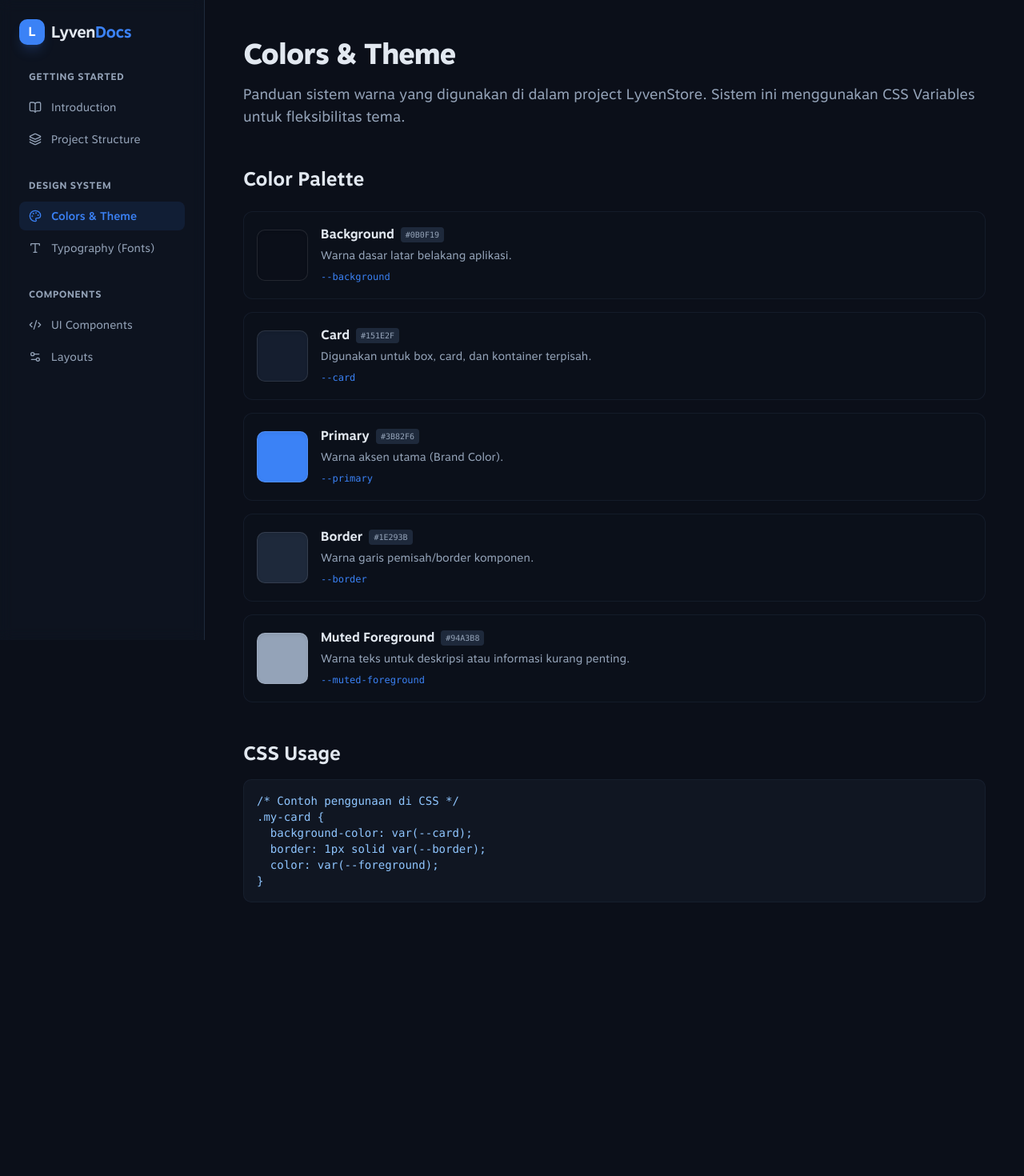
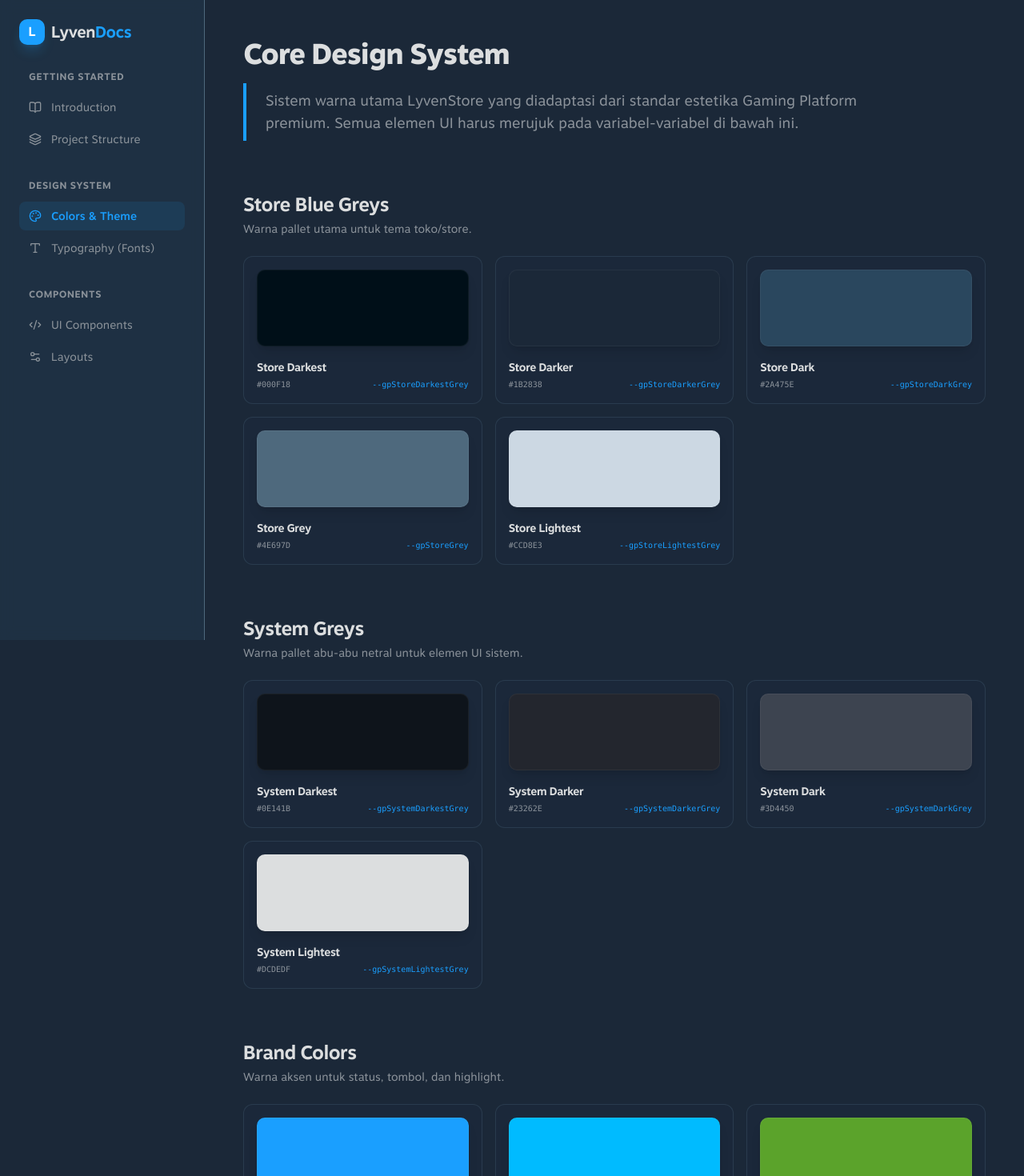
Before and after one commit to sayyidusy15/eldorado, a Next.js app: page /documentation/design-system in a window 1280 px wide. Shown: the top 1470 px of the page at 80% size. Before the commit the page ends 1176 px from the top, so only its background shows below. Built offline with nearby package versions, Linux system fonts and the light colour scheme.

Commit message:
colors setup

```diff
--- a/src/app/documentation/design-system/page.tsx
+++ b/src/app/documentation/design-system/page.tsx
@@ -1,58 +1,90 @@
 /**
- * Halaman dokumentasi Design System (Colors).
+ * Halaman dokumentasi Design System (Steam Inspired Core Colors).
  */
 export default function DesignSystemPage() {
-  const colors = [
-    { name: "Background", variable: "--background", hex: "#0b0f19", description: "Warna dasar latar belakang aplikasi." },
-    { name: "Card", variable: "--card", hex: "#151e2f", description: "Digunakan untuk box, card, dan kontainer terpisah." },
-    { name: "Primary", variable: "--primary", hex: "#3b82f6", description: "Warna aksen utama (Brand Color)." },
-    { name: "Border", variable: "--border", hex: "#1e293b", description: "Warna garis pemisah/border komponen." },
-    { name: "Muted Foreground", variable: "--muted-foreground", hex: "#94a3b8", description: "Warna teks untuk deskripsi atau informasi kurang penting." },
+  const sections = [
+    {
+      title: "Store Blue Greys",
+      description: "Warna pallet utama untuk tema toko/store.",
+      colors: [
+        { name: "Store Darkest", var: "--gpStoreDarkestGrey", hex: "#000F18" },
+        { name: "Store Darker", var: "--gpStoreDarkerGrey", hex: "#1B2838" },
+        { name: "Store Dark", var: "--gpStoreDarkGrey", hex: "#2A475E" },
+        { name: "Store Grey", var: "--gpStoreGrey", hex: "#4e697d" },
+        { name: "Store Lightest", var: "--gpStoreLightestGrey", hex: "#CCD8E3" },
+      ]
+    },
+    {
+      title: "System Greys",
+      description: "Warna pallet abu-abu netral untuk elemen UI sistem.",
+      colors: [
+        { name: "System Darkest", var: "--gpSystemDarkestGrey", hex: "#0E141B" },
+        { name: "System Darker", var: "--gpSystemDarkerGrey", hex: "#23262E" },
+        { name: "System Dark", var: "--gpSystemDarkGrey", hex: "#3D4450" },
+        { name: "System Lightest", var: "--gpSystemLightestGrey", hex: "#DCDEDF" },
+      ]
+    },
+    {
+      title: "Brand Colors",
+      description: "Warna aksen untuk status, tombol, dan highlight.",
+      colors: [
+        { name: "GP Blue", var: "--gpColor-Blue", hex: "#1A9FFF" },
+        { name: "GP Blue Hi", var: "--gpColor-BlueHi", hex: "#00BBFF" },
+        { name: "GP Green", var: "--gpColor-Green", hex: "#5ba32b" },
+        { name: "GP Orange", var: "--gpColor-Orange", hex: "#E35E1C" },
+        { name: "GP Red", var: "--gpColor-Red", hex: "#D94126" },
+      ]
+    }
   ];
 
   return (
-    <div className="space-y-12">
+    <div className="space-y-16">
       <section>
-        <h1 className="text-4xl font-extrabold tracking-tight mb-4">Colors & Theme</h1>
-        <p className="text-muted-foreground text-lg">
-          Panduan sistem warna yang digunakan di dalam project LyvenStore. Sistem ini menggunakan
-          CSS Variables untuk fleksibilitas tema.
+        <h1 className="text-4xl font-extrabold tracking-tight mb-4">Core Design System</h1>
+        <p className="text-muted-foreground text-lg max-w-3xl border-l-4 border-primary pl-6 py-2">
+          Sistem warna utama LyvenStore yang diadaptasi dari standar estetika Gaming Platform premium.
+          Semua elemen UI harus merujuk pada variabel-variabel di bawah ini.
         </p>
       </section>
 
-      <section className="space-y-6">
-        <h2 className="text-2xl font-bold">Color Palette</h2>
-        <div className="grid gap-4">
-          {colors.map((color) => (
-            <div key={color.variable} className="flex flex-col md:flex-row md:items-center gap-4 p-4 rounded-xl border border-border/50 bg-secondary/5">
+      {sections.map((section, idx) => (
+        <section key={idx} className="space-y-6">
+          <div className="space-y-1">
+            <h2 className="text-2xl font-bold tracking-tight">{section.title}</h2>
+            <p className="text-muted-foreground text-sm">{section.description}</p>
+          </div>
+
+          <div className="grid gap-4 sm:grid-cols-2 lg:grid-cols-3">
+            {section.colors.map((color) => (
+              <div key={color.var} className="group relative p-4 rounded-xl border border-border/30 bg-secondary/5 hover:bg-secondary/10 transition-colors">
                 <div
-                className="w-16 h-16 rounded-lg shadow-inner border border-white/10"
-                style={{ backgroundColor: `var(${color.variable})` }}
+                  className="w-full h-24 rounded-lg mb-4 shadow-lg border border-white/5"
+                  style={{ backgroundColor: `var(${color.var})` }}
                 />
-              <div className="flex-1">
-                <div className="flex items-center gap-2 mb-1">
-                  <h3 className="font-bold">{color.name}</h3>
-                  <code className="text-[10px] bg-secondary px-1.5 py-0.5 rounded text-muted-foreground uppercase">{color.hex}</code>
+                <div className="space-y-1">
+                  <h3 className="font-bold text-sm tracking-tight">{color.name}</h3>
+                  <div className="flex items-center justify-between text-[10px] font-mono">
+                    <span className="text-muted-foreground uppercase">{color.hex}</span>
+                    <span className="text-primary">{color.var}</span>
                   </div>
-                <p className="text-sm text-muted-foreground mb-1">{color.description}</p>
-                <code className="text-xs text-primary">{color.variable}</code>
                 </div>
               </div>
             ))}
           </div>
         </section>
+      ))}
 
       <section className="space-y-4">
-        <h2 className="text-2xl font-bold">CSS Usage</h2>
-        <div className="p-4 rounded-lg bg-secondary/30 font-mono text-sm border border-border/50 text-blue-300">
-          <pre>
-{`/* Contoh penggunaan di CSS */
-.my-card {
-  background-color: var(--card);
-  border: 1px solid var(--border);
-  color: var(--foreground);
-}`}
-          </pre>
+        <h2 className="text-2xl font-bold">Gradients</h2>
+        <div className="grid gap-6 md:grid-cols-2">
+          <div className="space-y-3">
+            <p className="text-xs text-muted-foreground font-mono">--gpGradient-StoreBackground</p>
+            <div className="h-32 rounded-xl border border-border/50" style={{ backgroundImage: "var(--gpGradient-StoreBackground)" }} />
+          </div>
+          <div className="space-y-3">
+            <p className="text-xs text-muted-foreground font-mono">--gpGradient-LibraryBackground</p>
+            <div className="h-32 rounded-xl border border-border/50" style={{ backgroundImage: "var(--gpGradient-LibraryBackground)" }} />
+          </div>
         </div>
       </section>
     </div>
--- a/src/app/globals.css
+++ b/src/app/globals.css
@@ -1,50 +1,118 @@
 @import "tailwindcss";
 
 :root {
-  /* Dark mode by default for gaming marketplace */
-  --background: #0b0f19; /* Very dark blue, almost black */
-  --foreground: #e2e8f0; /* slate-200 */
+  /* --- STEAM INSPIRED DESIGN SYSTEM (BASE) --- */
 
-  /* Theme Colors (Steam/Eldorado inspired) */
-  --primary: #3b82f6; /* bright blue */
+  /* System greys */
+  --gpSystemLightestGrey: #DCDEDF;
+  --gpSystemLighterGrey: #B8BCBF;
+  --gpSystemLightGrey: #8B929A;
+  --gpSystemGrey: #67707B;
+  --gpSystemDarkGrey: #3D4450;
+  --gpSystemDarkerGrey: #23262E;
+  --gpSystemDarkestGrey: #0E141B;
+
+  /* Store blue greys */
+  --gpStoreLightestGrey: #CCD8E3;
+  --gpStoreLighterGrey: #A7BACC;
+  --gpStoreLightGrey: #7C8EA3;
+  --gpStoreGrey: #4e697d;
+  --gpStoreDarkGrey: #2A475E;
+  --gpStoreDarkerGrey: #1B2838;
+  --gpStoreDarkestGrey: #000F18;
+
+  /* Colours */
+  --gpColor-Blue: #1A9FFF;
+  --gpColor-BlueHi: #00BBFF;
+  --gpColor-Green: #5ba32b;
+  --gpColor-GreenHi: #59BF40;
+  --gpColor-Orange: #E35E1C;
+  --gpColor-Red: #D94126;
+  --gpColor-RedHi: #EE563B;
+  --gpColor-DustyBlue: #417a9b;
+  --gpColor-LightBlue: #B3DFFF;
+  --gpColor-Yellow: #FFC82C;
+  --gpColor-ChalkyBlue: #66C0F4;
+
+  /* Backgrounds & Opacities */
+  --gpBackground-LightSofter: #6998bb24;
+  --gpBackground-LightSoft: #3b5a7280;
+  --gpBackground-LightMedium: #678BA670;
+  --gpBackground-LightHard: #93B8D480;
+  --gpBackground-LightHarder: #aacce6a6;
+
+  --gpBackground-DarkSofter: #0e141b33;
+  --gpBackground-DarkSoft: #0e141b66;
+  --gpBackground-DarkMedium: #0e141b99;
+  --gpBackground-DarkHard: #0e141bcc;
+
+  --gpBackground-Neutral-LightSofter: rgba(235, 246, 255, 0.10);
+  --gpBackground-Neutral-LightSoft: rgba(235, 246, 255, 0.20);
+  --gpBackground-Neutral-LightMedium: rgba(235, 246, 255, 0.30);
+  --gpBackground-Neutral-LightHard: rgba(235, 246, 255, 0.40);
+  --gpBackground-Neutral-LightHarder: rgba(235, 246, 255, 0.50);
+
+  /* Gradients */
+  --gpGradient-StoreBackground: linear-gradient(180deg, var(--gpStoreDarkGrey) 0%, var(--gpStoreDarkerGrey) 80%);
+  --gpGradient-LibraryBackground: radial-gradient(farthest-corner at 40px 40px,#3D4450 0%, #23262E 80%);
+
+  /* --- UI MAPPING (Tailwind Compatibility) --- */
+  --background: var(--gpStoreDarkerGrey);
+  --foreground: var(--gpSystemLightestGrey);
+
+  --primary: var(--gpColor-Blue);
   --primary-foreground: #ffffff;
 
-  --secondary: #1e293b; /* slate-800 - for inputs/secondary buttons */
-  --secondary-foreground: #f8fafc; /* slate-50 */
+  --secondary: var(--gpStoreDarkGrey);
+  --secondary-foreground: var(--gpStoreLightestGrey);
 
-  --card: #151e2f; /* slightly lighter dark blue */
-  --card-foreground: #e2e8f0;
+  --card: var(--gpStoreDarkGrey);
+  --card-foreground: var(--gpSystemLightestGrey);
 
-  --border: #1e293b; /* slate-800 */
-  --ring: #3b82f6;
+  --border: var(--gpStoreGrey);
+  --ring: var(--gpColor-BlueHi);
 
-  --destructive: #ef4444; /* red-500 */
-  --destructive-foreground: #f8fafc;
+  --destructive: var(--gpColor-Red);
+  --destructive-foreground: #ffffff;
 
-  --muted: #0f172a; /* slate-900 */
-  --muted-foreground: #94a3b8; /* slate-400 */
+  --muted: var(--gpSystemDarkerGrey);
+  --muted-foreground: var(--gpSystemLightGrey);
 
   --radius: 0.5rem;
 }
 
 @theme inline {
+  /* Standard UI Colors */
   --color-background: var(--background);
   --color-foreground: var(--foreground);
-
   --color-primary: var(--primary);
-  --color-primary-foreground: var(--primary-foreground);
-
   --color-secondary: var(--secondary);
-  --color-secondary-foreground: var(--secondary-foreground);
-
   --color-card: var(--card);
-  --color-card-foreground: var(--card-foreground);
-
   --color-border: var(--border);
   --color-destructive: var(--destructive);
   --color-muted: var(--muted);
   --color-muted-foreground: var(--muted-foreground);
   --color-ring: var(--ring);
+
+  /* Full GP Palette for Tailwind */
+  --color-gp-blue: var(--gpColor-Blue);
+  --color-gp-blue-hi: var(--gpColor-BlueHi);
+  --color-gp-green: var(--gpColor-Green);
+  --color-gp-orange: var(--gpColor-Orange);
+  --color-gp-red: var(--gpColor-Red);
+  --color-gp-yellow: var(--gpColor-Yellow);
+
+  --color-gp-system-lightest: var(--gpSystemLightestGrey);
+  --color-gp-system-light: var(--gpSystemLightGrey);
+  --color-gp-system-grey: var(--gpSystemGrey);
+  --color-gp-system-darker: var(--gpSystemDarkerGrey);
+  --color-gp-system-darkest: var(--gpSystemDarkestGrey);
+
+  --color-gp-store-lightest: var(--gpStoreLightestGrey);
+  --color-gp-store-grey: var(--gpStoreGrey);
+  --color-gp-store-dark: var(--gpStoreDarkGrey);
+  --color-gp-store-darker: var(--gpStoreDarkerGrey);
+  --color-gp-store-darkest: var(--gpStoreDarkestGrey);
 
   --radius-sm: calc(var(--radius) - 2px);
   --radius-md: var(--radius);
@@ -57,4 +125,6 @@
 body {
   background-color: var(--background);
   color: var(--foreground);
+  background-image: var(--gpGradient-StoreBackground);
+  background-attachment: fixed;
 }
--- a/src/app/page.tsx
+++ b/src/app/page.tsx
@@ -1,7 +1,22 @@
 export default function Home() {
   return (
-    <div className="flex items-center justify-center min-h-[50vh]">
-      <h1 className="text-2xl font-bold text-muted-foreground italic">Kosongan...</h1>
+    <div className="flex-1 flex flex-col items-center justify-center p-8 text-center">
+      <div className="w-24 h-24 rounded-3xl bg-gp-blue flex items-center justify-center text-4xl font-black text-white shadow-2xl shadow-gp-blue/20 mb-8 border border-gp-blue-hi/50 animate-pulse">
+        L
+      </div>
+      <h1 className="text-5xl font-black tracking-tighter mb-4 bg-clip-text text-transparent bg-gradient-to-b from-white to-gp-store-lightest">
+        LYVENSTORE
+      </h1>
+      <p className="text-gp-system-light max-w-md leading-relaxed mb-8">
+        Base styling berhasil diaplikasikan menggunakan core colors sistem Steam.
+        Siap untuk membangun marketplace digital game kelas dunia.
+      </p>
+
+      <div className="flex gap-4">
+        <div className="px-6 py-2 rounded-full bg-gp-store-dark border border-gp-store-grey text-xs font-bold text-gp-store-lightest uppercase tracking-widest">
+          Base Setup Ready
+        </div>
+      </div>
     </div>
   );
 }
```
Lines whose indentation alone changed are shown as unchanged.
